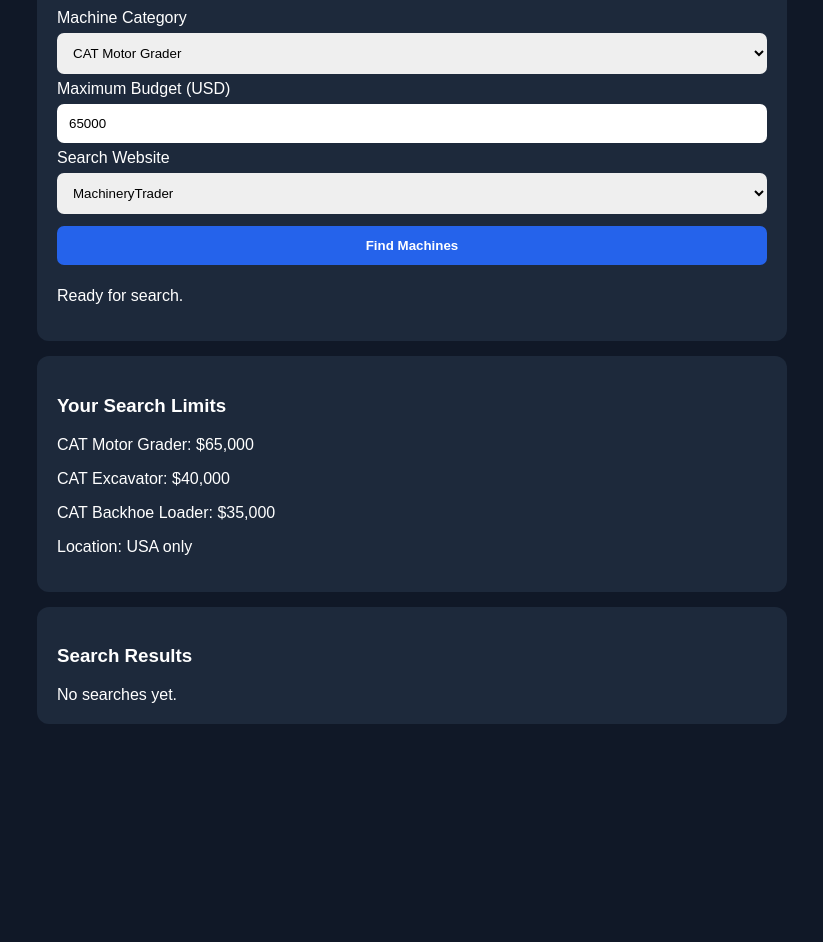
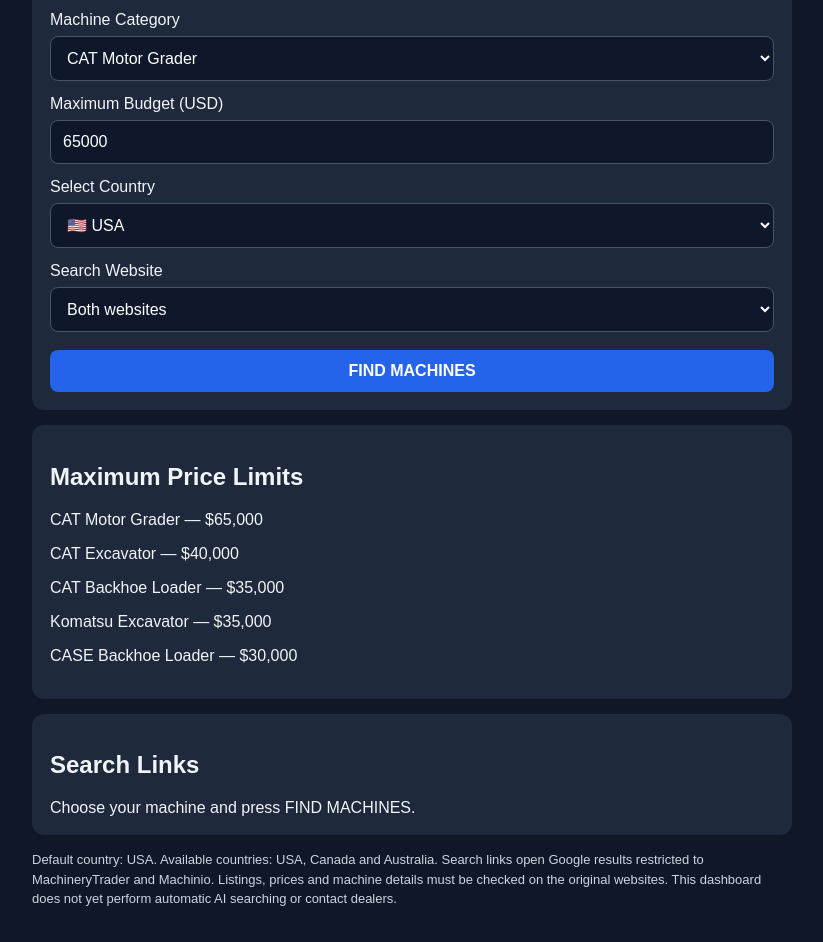
Before and after one commit to hk2073111-sudo/machinery-ai-bot, a plain HTML site: page index.html in a window 1280 px wide. Shown: the part 209-1151 px from the top of the page, without its empty margins (228-1051 px from the left). Before the commit the page ends 973 px from the top, so only its background shows below. Drawn offline with Linux system fonts and the light colour scheme.

Commit message:
Update index.html

```diff
--- a/index.html
+++ b/index.html
@@ -1,77 +1,127 @@
+
 <!DOCTYPE html>
 <html lang="en">
 <head>
 <meta charset="UTF-8">
-<meta name="viewport" content="width=device-width, initial-scale=1">
+<meta name="viewport" content="width=device-width, initial-scale=1.0">
 <title>Machinery AI Assistant</title>
 <style>
-body{font-family:Arial;background:#101827;color:white;margin:0;padding:25px}
-main{max-width:750px;margin:auto}
-.card{background:#1d293b;padding:20px;border-radius:12px;margin:15px 0}
+*{box-sizing:border-box}
+body{margin:0;padding:20px;background:#101827;color:#f1f5f9;font-family:Arial,sans-serif}
+.container{max-width:760px;margin:auto}
 h1{color:#60a5fa}
-input,select,button{padding:12px;margin:6px 0;border-radius:7px;border:0;width:100%;box-sizing:border-box}
-button{background:#2563eb;color:white;font-weight:bold;cursor:pointer}
-a{color:#60a5fa}
-small{color:#b8c4d5}
+.card{background:#1e293b;padding:18px;border-radius:12px;margin:15px 0}
+label{display:block;margin:14px 0 7px}
+select,input,button{width:100%;padding:12px;border-radius:8px;border:1px solid #475569;font-size:16px}
+select,input{background:#0f172a;color:white}
+button{background:#2563eb;color:white;border:0;margin-top:18px;font-weight:bold;cursor:pointer}
+.result a{display:block;background:#334155;color:#93c5fd;padding:13px;margin:10px 0;border-radius:8px;text-decoration:none}
+.small{font-size:13px;color:#cbd5e1;line-height:1.5}
 </style>
 </head>
 <body>
-<main>
+<div class="container">
 <h1>Machinery AI Assistant</h1>
-<p>USA CAT Machinery Search Dashboard</p>
+<p>Machinery Search Dashboard</p>
 
 <div class="card">
-<h3>Search Settings</h3>
+<h2>Search Settings</h2>
+
 <label>Machine Category</label>
-<select id="machine">
-<option>CAT Motor Grader</option>
-<option>CAT Excavator</option>
-<option>CAT Backhoe Loader</option>
+<select id="machine" onchange="updateBudget()">
+<option value="CAT Motor Grader">CAT Motor Grader</option>
+<option value="CAT Excavator">CAT Excavator</option>
+<option value="CAT Backhoe Loader">CAT Backhoe Loader</option>
+<option value="Komatsu Excavator">Komatsu Excavator</option>
+<option value="CASE Backhoe Loader">CASE Backhoe Loader</option>
 </select>
 
 <label>Maximum Budget (USD)</label>
-<input id="budget" type="number" value="65000">
+<input id="budget" type="number" min="1" value="65000">
+
+<label>Select Country</label>
+<select id="country">
+<option value="USA" selected>🇺🇸 USA</option>
+<option value="Canada">🇨🇦 Canada</option>
+<option value="Australia">🇦🇺 Australia</option>
+</select>
 
 <label>Search Website</label>
 <select id="site">
-<option>MachineryTrader</option>
-<option>Machinio</option>
-<option>Both</option>
+<option value="both">Both websites</option>
+<option value="machinerytrader.com">MachineryTrader</option>
+<option value="machinio.com">Machinio</option>
 </select>
 
-<button onclick="search()">Find Machines</button>
-<p id="status">Ready for search.</p>
+<button onclick="searchMachines()">FIND MACHINES</button>
 </div>
 
 <div class="card">
-<h3>Your Search Limits</h3>
-<p>CAT Motor Grader: $65,000</p>
-<p>CAT Excavator: $40,000</p>
-<p>CAT Backhoe Loader: $35,000</p>
-<p>Location: USA only</p>
+<h2>Maximum Price Limits</h2>
+<p>CAT Motor Grader — $65,000</p>
+<p>CAT Excavator — $40,000</p>
+<p>CAT Backhoe Loader — $35,000</p>
+<p>Komatsu Excavator — $35,000</p>
+<p>CASE Backhoe Loader — $30,000</p>
 </div>
 
-<div class="card">
-<h3>Search Results</h3>
-<div id="results">No searches yet.</div>
+<div class="card result">
+<h2>Search Links</h2>
+<div id="results">Choose your machine and press FIND MACHINES.</div>
 </div>
-</main>
+
+<p class="small">
+Default country: USA. Available countries: USA, Canada and Australia.
+Search links open Google results restricted to MachineryTrader and Machinio.
+Listings, prices and machine details must be checked on the original websites.
+This dashboard does not yet perform automatic AI searching or contact dealers.
+</p>
+</div>
 
 <script>
-function search(){
-const machine=document.getElementById('machine').value;
-const budget=document.getElementById('budget').value;
-const site=document.getElementById('site').value;
-const query=encodeURIComponent(machine+" for sale USA under $"+budget);
-let links=[];
-if(site==="MachineryTrader"||site==="Both")
-links.push('<a target="_blank" href="https://www.machinerytrader.com/listings/for-sale/">MachineryTrader listings</a>');
-if(site==="Machinio"||site==="Both")
-links.push('<a target="_blank" href="https://www.machinio.com/">Machinio listings</a>');
-document.getElementById('results').innerHTML=
-links.join('<br>')+'<p>Search phrase: '+machine+' USA under $'+budget+'</p>';
-document.getElementById('status').textContent=
-'Search links ready. Listings have not yet been automatically verified.';
+const limits = {
+"CAT Motor Grader":65000,
+"CAT Excavator":40000,
+"CAT Backhoe Loader":35000,
+"Komatsu Excavator":35000,
+"CASE Backhoe Loader":30000
+};
+
+function updateBudget(){
+const machine=document.getElementById("machine").value;
+document.getElementById("budget").value=limits[machine];
+}
+
+function searchMachines(){
+const machine=document.getElementById("machine").value;
+const country=document.getElementById("country").value;
+const budget=Number(document.getElementById("budget").value);
+const site=document.getElementById("site").value;
+
+if(!Number.isFinite(budget)||budget<=0){
+document.getElementById("results").textContent="Enter a valid budget.";
+return;
+}
+
+const websites=[
+{domain:"machinerytrader.com",name:"Search MachineryTrader"},
+{domain:"machinio.com",name:"Search Machinio"}
+];
+
+const selected=site==="both"?websites:websites.filter(w=>w.domain===site);
+const results=document.getElementById("results");
+results.innerHTML="";
+
+selected.forEach(w=>{
+const query=`site:${w.domain} ${machine} for sale ${country} under $${budget} USD`;
+const url="https://www.google.com/search?q="+encodeURIComponent(query);
+const link=document.createElement("a");
+link.href=url;
+link.target="_blank";
+link.rel="noopener noreferrer";
+link.textContent=w.name+" — "+country;
+results.appendChild(link);
+});
 }
 </script>
 </body>
```
